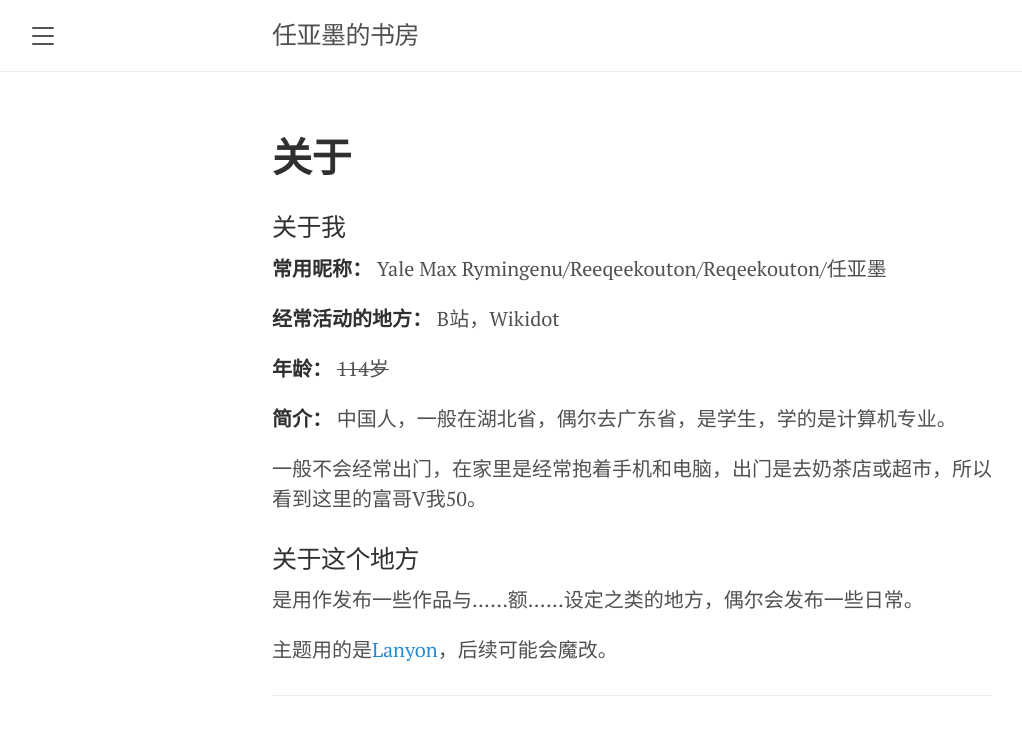
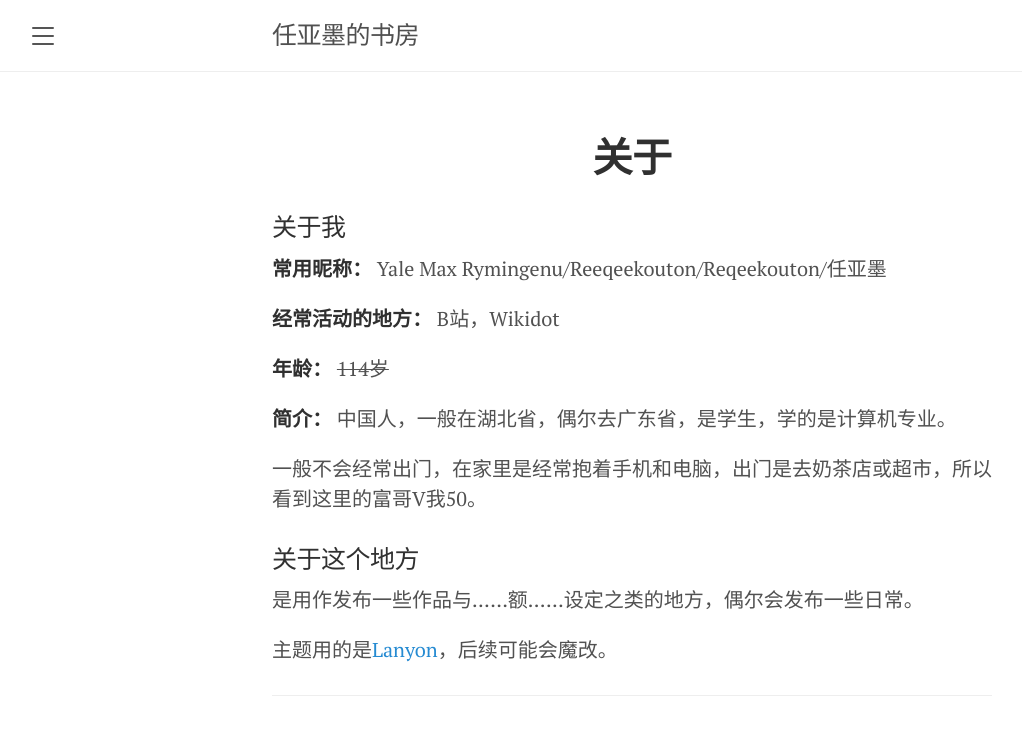
Before and after one commit to Reqeekouton/reqeekouton.github.io, a Jekyll site: the page built from about.md, in a window 1280 px wide. Shown: the top 735 px of the page, without its empty margins (8-1030 px from the left). Built offline with Jekyll 4.4.1, drawn with Linux system fonts in a browser that asks for light colours; some web fonts are replaced.

Commit message:
Add files via upload

```diff
--- a/public/css/lanyon.css
+++ b/public/css/lanyon.css
@@ -108,8 +108,7 @@ h1, h2, h3, h4, h5, h6 {
   color: #666;
 }
 
-.page-title
-.post-title {
+.page-title, .post-title {
 	text-align:center;
 	}
 
```
